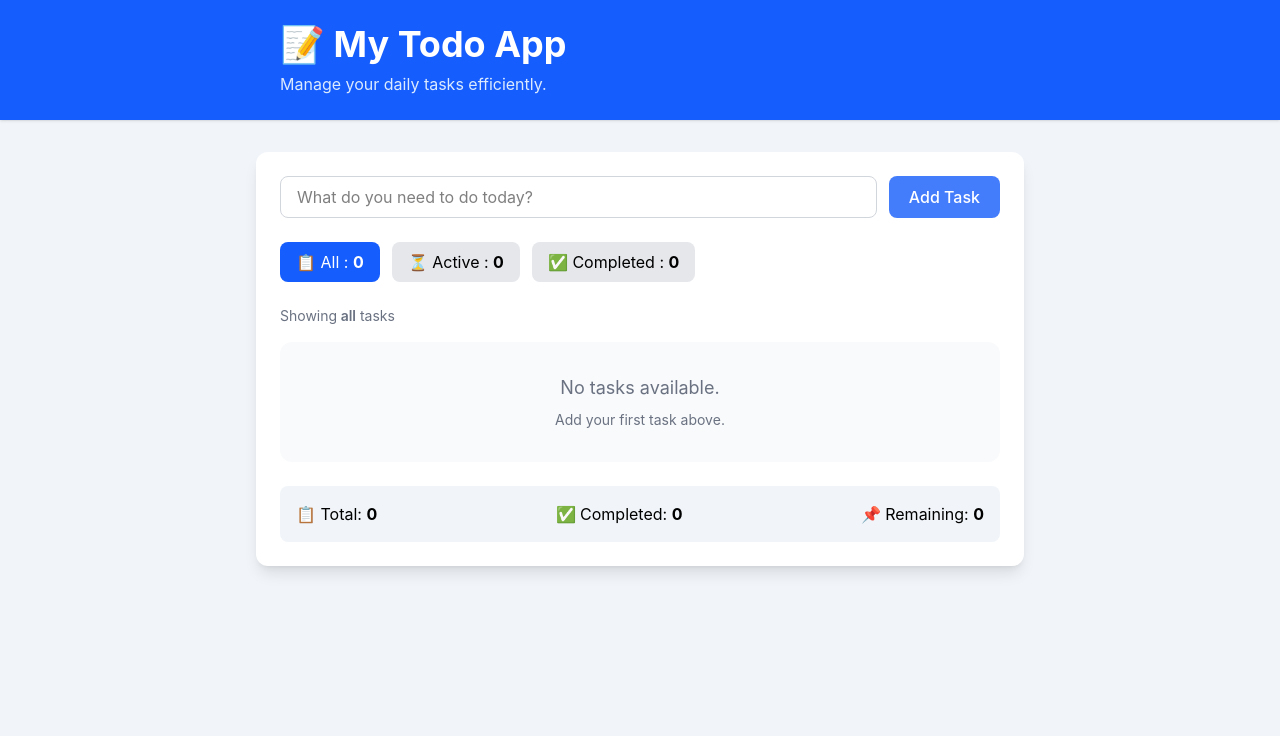
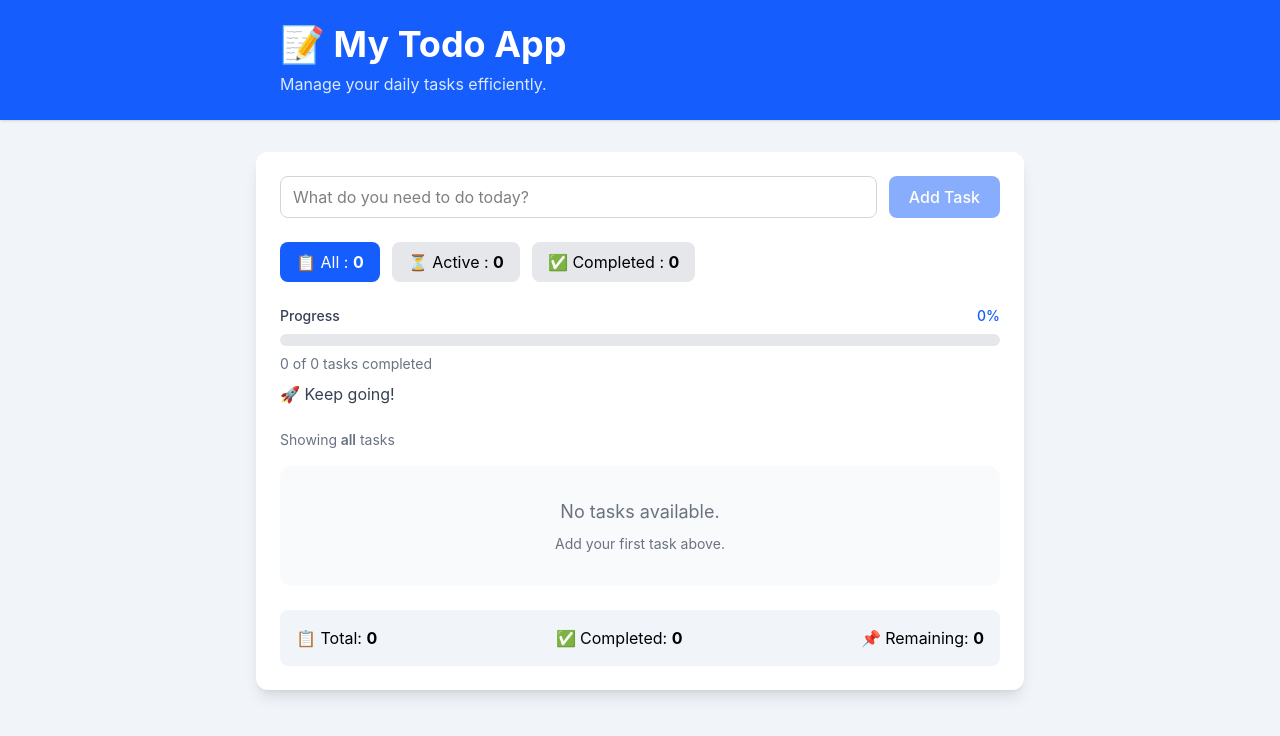
Before and after one commit to snehamandal0001/todo-app, a React (Vite) app: page / in a window 1280 px wide. Shown: the top 736 px of the page. Built offline with nearby package versions, Linux system fonts and the light colour scheme.

Commit message:
refactor todo input into component

```diff
--- /dev/null
+++ b/src/components/TaskInput.jsx
@@ -0,0 +1,97 @@
+import { X} from "lucide-react";
+
+function TaskInput({
+    task,
+    setTask,
+    addTask,
+    error,
+    setError
+}) {
+
+    return (
+        <div>
+
+            <div className="flex flex-col gap-3 mb-6 sm:flex-row">
+
+                <input
+                    type="text"
+                    value={task}
+                    placeholder="What do you need to do today?"
+                    onChange={(event) => {
+                        setTask(event.target.value);
+                        setError("");
+                    }}
+                    onKeyDown={(e) => {
+
+                        if (e.key === "Enter") {
+                            addTask();
+                        }
+
+                    }}
+                    className="
+                        flex-1
+                        border
+                        border-gray-300
+                        rounded-lg
+                        px-3
+                        py-2
+                        focus:outline-none
+                        focus:ring-2
+                        focus:ring-blue-500
+                    "
+                />
+
+                <button
+                    onClick={addTask}
+                    disabled={task.trim() === ""}
+                    className="
+                        bg-blue-600
+                        text-white
+                        px-5
+                        py-2
+                        rounded-lg
+                        hover:bg-blue-700
+                        transition
+                        duration-200
+                        font-medium
+                        disabled:opacity-50
+                        disabled:cursor-not-allowed
+                    "
+                >
+                    Add Task
+                </button>
+
+            </div>
+
+            {error && (
+                <div className="
+                    mb-3
+                    flex
+                    items-center
+                    justify-between
+                    bg-red-50
+                    border
+                    border-red-200
+                    text-red-600
+                    px-4
+                    py-3
+                    rounded-lg
+                ">
+
+                    <p>⚠️ {error}</p>
+
+                    <button
+                        onClick={() => setError("")}
+                        className="hover:text-red-800"
+                    >
+                         <X size={18} />
+                    </button>
+
+                </div>
+            )}
+
+        </div>
+    );
+}
+
+export default TaskInput;
--- a/src/components/TodoForm.jsx
+++ b/src/components/TodoForm.jsx
@@ -1,14 +1,15 @@
 import TodoItem from "./TodoItem";
+import TaskInput from "./TaskInput";
+import { Trash, AlertTriangle, X} from "lucide-react";
 import { useState, useEffect } from "react";
-import { Trash} from "lucide-react";
 
 function TodoForm() {
 
 const [task, setTask] = useState("");
-
+const [showConfirm, setShowConfirm] = useState(false);
+const [error, setError] = useState("");
 const [tasks, setTasks] = useState(() => {
 const savedTasks = localStorage.getItem("tasks");
-
      return savedTasks ? JSON.parse(savedTasks) : [];
 });
 
@@ -26,21 +27,51 @@ useEffect(() => {
      }, [tasks]);
 
 
+ useEffect(() => {
+
+    if (!error) {
+        return;
+    }
+
+    const timer = setTimeout(() => {
+        setError("");
+    }, 3000);
+
+    return () => {
+        clearTimeout(timer);
+    };
+
+}, [error]);
+
 function addTask() {
 
-    if ( tasks.some( (item) => item.text.toLowerCase() === task.toLowerCase())
-    ) {alert("Task already exists!");
-        return; }
+    if (task.trim() === "") {
+        setError("Task cannot be empty!");
+        return;
+    }
+
+    if (
+        tasks.some(
+            (item) =>
+                item.text.toLowerCase() ===
+                task.trim().toLowerCase()
+        )
+    ) {
+        setError("Task already exists!");
+        return;
+    }
 
     setTasks([
         ...tasks,
         {
             id: Date.now(),
-        text: task,
+            text: task.trim(),
             completed: false
         }
     ]);
+
     setTask("");
+    setError("");
 }
 
 
@@ -54,6 +85,7 @@ function deleteTask(taskId) {
 
     setTasks(updatedTasks);
 }
+
 
 function toggleComplete(taskId) {
 
@@ -77,9 +109,11 @@ function toggleComplete(taskId) {
 
 
 const completedTasks = tasks.filter(task => task.completed).length;
-
-
 const remainingTasks = tasks.length - completedTasks;
+const progress =
+    tasks.length === 0
+        ? 0
+        : Math.round((completedTasks / tasks.length) * 100);
 
 
 function saveEdit(taskId, newText) {
@@ -119,19 +153,14 @@ function saveEdit(taskId, newText) {
 
 
 function clearAllTasks() {
-
-    const confirmDelete = window.confirm(
-        "Are you sure you want to delete all tasks?"
-    );
-
-    if (!confirmDelete) {
-        return;
+    setShowConfirm(true);
 }
 
+
+function confirmClearAll() {
     setTasks([]);
-
+    setShowConfirm(false);
 }
-
 
 const filteredTasks = tasks.filter((item) => {
 
@@ -158,55 +187,30 @@ const filteredTasks = tasks.filter((item) => {
     return (
 
 
-<div className="max-w-3xl mx-auto mt-8 bg-white shadow-lg rounded-xl p-6">
+<div className="
+    w-full
+    max-w-3xl
+    mx-auto
+    mt-8
+    bg-white
+    shadow-lg
+    rounded-xl
+    p-4
+    md:p-6
+">
+
+ <div>
+
+    <TaskInput
+    task={task}
+    setTask={setTask}
+    addTask={addTask}
+    error={error}
+    setError={setError}
+/>
+  </div>
 
 
-       <div className="flex gap-3 mb-6">
-
-
-            <input
-                type="text"
-                value={task}
-                placeholder="What do you need to do today?"
-                onChange={(event) => setTask(event.target.value)}
-                onKeyDown={(e) => {
-
-    if (e.key === "Enter") {
-
-       addTask();
-
-    }
-
-}}
-                className="
-        flex-1
-        border
-        border-gray-300
-        rounded-lg
-        px-4
-        py-2
-        focus:outline-none
-        focus:ring-2
-        focus:ring-blue-500
-    "
-            />
-
-
-            <button  className="bg-blue-600
-            text-white
-             px-5 py-2
-              rounded-lg
-              hover:bg-blue-700
-               transition duration-200
-               disabled:opacity-80
-        font-medium"
-            onClick={addTask}
-            disabled={task.trim() === ""}>
-                Add Task
-            </button>
-
-
-            </div>
 
             <div className="mb-6">
 
@@ -221,8 +225,7 @@ const filteredTasks = tasks.filter((item) => {
             border
             border-gray-300
             rounded-lg
-            px-4
-            py-2
+            px-3 py-2 md:px-4
             focus:ring-2
             focus:ring-blue-500
             focus:outline-none
@@ -232,12 +235,16 @@ const filteredTasks = tasks.filter((item) => {
 </div>
 
 
-<div className="flex gap-3 mb-6">
-
+<div className="
+    flex
+    flex-wrap
+    gap-3
+    mb-6
+">
     <button
         onClick={() => setFilter("all")}
         className={`
-            px-4 py-2 rounded-lg transition
+            px-3 py-2 md:px-4 rounded-lg transition
             ${
                 filter === "all"
                     ? "bg-blue-600 text-white"
@@ -255,7 +262,7 @@ const filteredTasks = tasks.filter((item) => {
     <button
         onClick={() => setFilter("active")}
         className={`
-            px-4 py-2 rounded-lg transition
+            px-3 py-2 md:px-4 rounded-lg transition
             ${
                 filter === "active"
                     ? "bg-blue-600 text-white"
@@ -270,7 +277,7 @@ const filteredTasks = tasks.filter((item) => {
     <button
         onClick={() => setFilter("completed")}
         className={`
-            px-4 py-2 rounded-lg transition
+            px-3 py-2 md:px-4 rounded-lg transition
             ${
                 filter === "completed"
                     ? "bg-blue-600 text-white"
@@ -283,6 +290,59 @@ const filteredTasks = tasks.filter((item) => {
     </button>
 
 </div>
+
+<div className="mb-6">
+
+    <div className="flex justify-between mb-2">
+
+        <p className="text-sm font-medium text-gray-700">
+            Progress
+        </p>
+
+        <p className="text-sm font-medium text-blue-600">
+            {progress}%
+        </p>
+
+    </div>
+
+    <div className="
+        w-full
+        h-3
+        bg-gray-200
+        rounded-full
+        overflow-hidden
+    ">
+
+        <div
+            className="
+                h-full
+                bg-blue-600
+                rounded-full
+                transition-all
+                duration-500
+            "
+            style={{
+                width: `${progress}%`
+            }}
+        />
+
+    </div>
+
+    <p className="text-sm text-gray-500 mt-2">
+        {completedTasks} of {tasks.length} tasks completed
+    </p>
+
+     <p className="text- lg text-gray-700 mt-2">
+        {progress === 100
+    ? "🎉 All tasks completed!"
+    : progress >= 50
+    ? "💪 You're doing great!"
+    : "🚀 Keep going!"
+}
+    </p>
+</div>
+
+
 
 {search && (
     <p className = {"text-sm text-gray-500  "}>
@@ -311,8 +371,7 @@ const filteredTasks = tasks.filter((item) => {
         className="
             bg-red-600
             text-white
-            px-4
-            py-2
+            px-3 py-2 md:px-4
             rounded-lg
             hover:bg-red-700
             transition
@@ -322,12 +381,65 @@ const filteredTasks = tasks.filter((item) => {
     </button>
 
 </div>
-
 )}
 
+   {showConfirm && tasks.length > 0 && (
+    <div className="
+        mb-6
+        bg-red-50
+        border
+        border-red-200
+        rounded-xl
+        p-5
+    ">
 
+        <div className="flex items-center gap-3 mb-4">
 
+    <AlertTriangle
+        size={24}
+        className="text-red-600"
+    />
 
+    <p className="text-red-700 font-medium">
+        Are you sure you want to delete all tasks?
+    </p>
+
+</div>
+
+        <div className="flex gap-3">
+
+            <button
+                onClick={confirmClearAll}
+                className="
+                    bg-red-600
+                    text-white
+                    px-3 py-2 md:px-4
+                    rounded-lg
+                    hover:bg-red-700
+                    transition
+                "
+            >
+                Yes, delete all
+            </button>
+
+            <button
+                onClick={() => setShowConfirm(false)}
+                className="
+                    bg-gray-500
+                    text-white
+                    px-3 py-2 md:px-4
+                    rounded-lg
+                    hover:bg-gray-600
+                    transition
+                "
+            >
+                Cancel
+            </button>
+
+        </div>
+
+    </div>
+)}
 
 
 {tasks.length === 0 ?
@@ -356,7 +468,6 @@ const filteredTasks = tasks.filter((item) => {
 </p>
 
 
-
 <ul className="space-y-4">
         {
     filteredTasks.map((item) => (
@@ -375,14 +486,22 @@ const filteredTasks = tasks.filter((item) => {
 )}
 
 
-<div className="mt-6 flex justify-between bg-slate-100 rounded-lg p-4">
-
+<div className="
+    mt-6
+    flex
+    flex-col
+    gap-3
+    bg-slate-100
+    rounded-lg
+    p-4
+    md:flex-row
+    md:justify-between
+">
     <p> 📋 Total: <strong>{tasks.length}</strong></p>
 
     <p> ✅ Completed: <strong>{completedTasks}</strong></p>
 
     <p>  📌 Remaining: <strong>{remainingTasks}</strong> </p>
-
 
 
 </div>
--- a/src/components/TodoItem.jsx
+++ b/src/components/TodoItem.jsx
@@ -1,4 +1,4 @@
-import { useState } from "react";
+import { useState,memo } from "react";
 import { Trash2,Pencil, Check,X,Undo,Save} from "lucide-react";
 
 function TodoItem({id, text,completed,deleteTask,toggleComplete,saveEdit}) {
@@ -57,8 +57,7 @@ const [editText, setEditText] = useState(text);
         gap-2
         bg-blue-600
         text-white
-        px-4
-        py-2
+        px-3 py-2 md:px-4
         rounded-lg
         hover:bg-blue-700
         disabled:opacity-50
@@ -80,8 +79,7 @@ const [editText, setEditText] = useState(text);
         gap-2
         bg-gray-500
         text-white
-        px-4
-        py-2
+        px-3 py-2 md:px-4
         rounded-lg
         hover:bg-gray-600
         transition
@@ -97,7 +95,12 @@ const [editText, setEditText] = useState(text);
 
         //NORMAL MODE
 
-        <div className="flex justify-between items-center">
+        <div className="flex
+    flex-col
+    gap-4
+    md:flex-row
+    md:items-center
+    md:justify-between">
 
           <span className={` text-lg flex-1
         ${completed
@@ -106,7 +109,7 @@ const [editText, setEditText] = useState(text);
                 {text}
             </span>
 
-            <div className="flex gap-2">
+            <div className="flex flex-wrap gap-2">
 
              <button onClick={() => toggleComplete(id)}
     className={`
@@ -114,8 +117,7 @@ const [editText, setEditText] = useState(text);
         items-center
         gap-2
         text-white
-        px-4
-        py-2
+        px-3 py-2 md:px-4
         rounded-lg
         transition
         ${
@@ -148,8 +150,7 @@ const [editText, setEditText] = useState(text);
         gap-2
         bg-yellow-500
         text-white
-        px-4
-        py-2
+        px-3 py-2 md:px-4
         rounded-lg
         hover:bg-yellow-600
         transition
@@ -166,8 +167,7 @@ const [editText, setEditText] = useState(text);
         gap-2
         bg-red-500
         text-white
-        px-4
-        py-2
+        px-3 py-2 md:px-4
         rounded-lg
         hover:bg-red-600
         transition
@@ -188,4 +188,4 @@ const [editText, setEditText] = useState(text);
 
 }
 
-export default TodoItem;
+export default memo(TodoItem);
```
Lines whose indentation alone changed are shown as unchanged.
